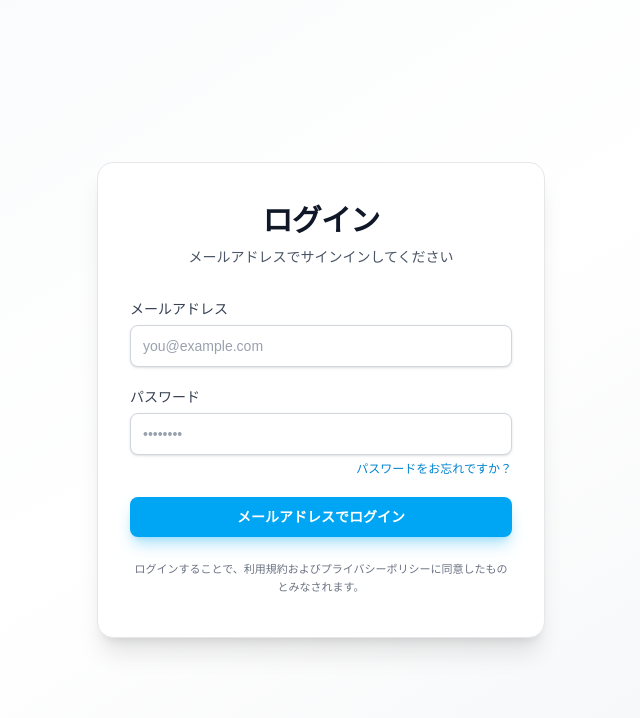
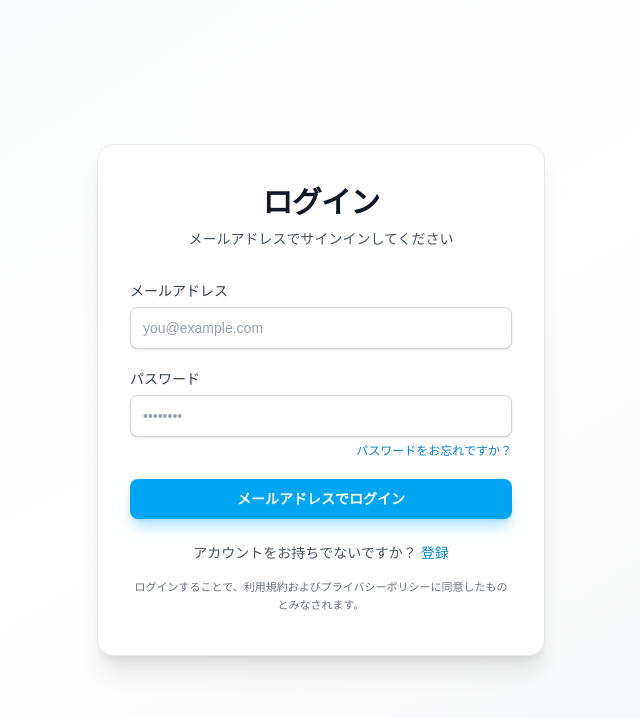
Before and after one commit to seino914/code_f, a Next.js app in the folder frontend/: page / in a window 1280 px wide. Shown: the top 718 px of the page, without its empty margins (319-959 px from the left). Built offline with nearby package versions, Linux system fonts and the light colour scheme.

Commit message:
ログインページ修正

```diff
--- a/frontend/app/(auth)/login/LoginForm.tsx
+++ b/frontend/app/(auth)/login/LoginForm.tsx
@@ -193,8 +193,19 @@ export function LoginForm() {
             />
           </div>
 
-          <footer className="mt-6 text-center text-[11px] leading-relaxed text-gray-500">
-            ログインすることで、利用規約およびプライバシーポリシーに同意したものとみなされます。
+          <footer className="mt-6 text-center text-sm text-gray-600">
+            <p>
+              アカウントをお持ちでないですか？{' '}
+              <a
+                href="/register"
+                className="font-medium text-sky-600 hover:text-sky-700"
+              >
+                登録
+              </a>
+            </p>
+            <p className="mt-4 text-[11px] leading-relaxed text-gray-500">
+              ログインすることで、利用規約およびプライバシーポリシーに同意したものとみなされます。
+            </p>
           </footer>
         </div>
       </main>
```
